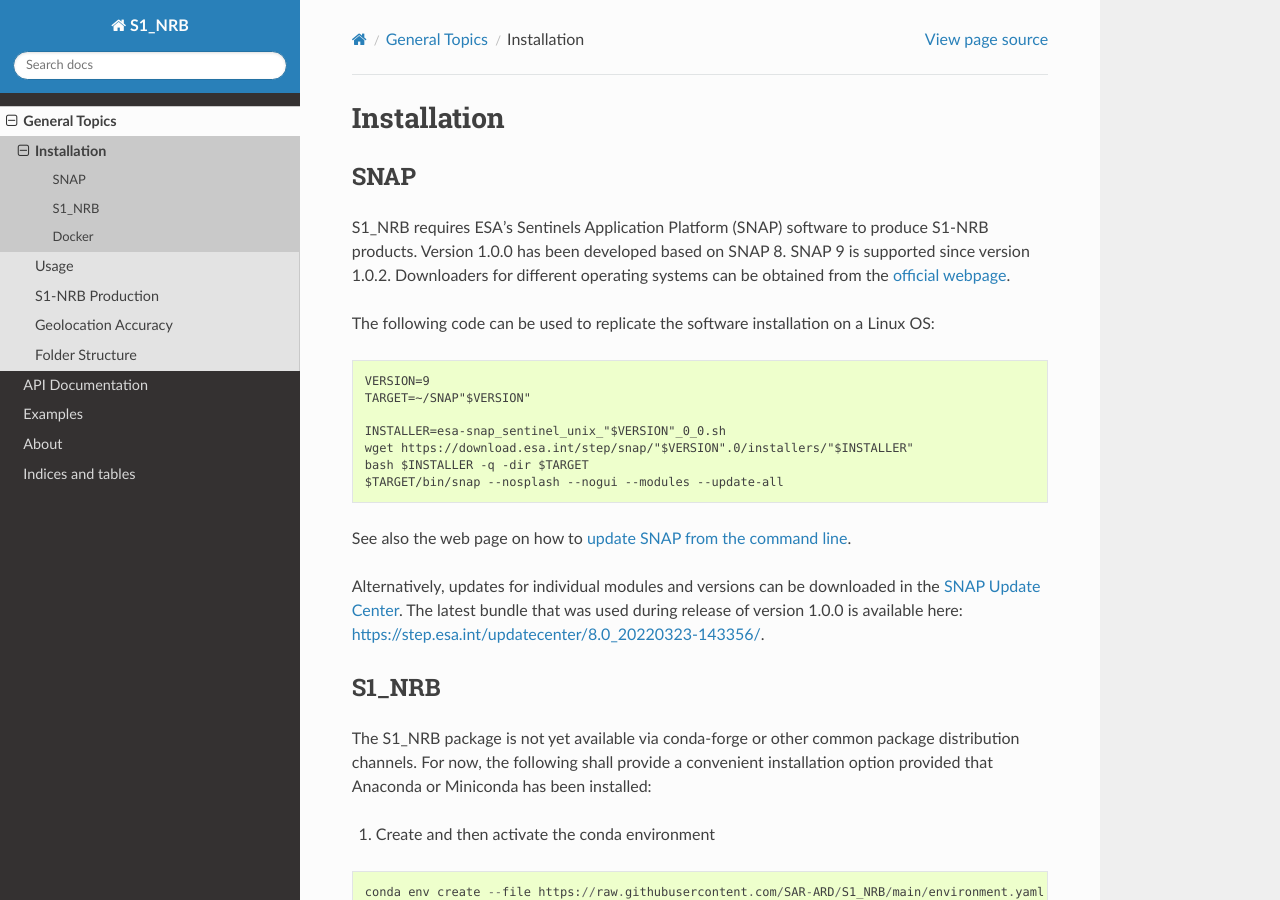
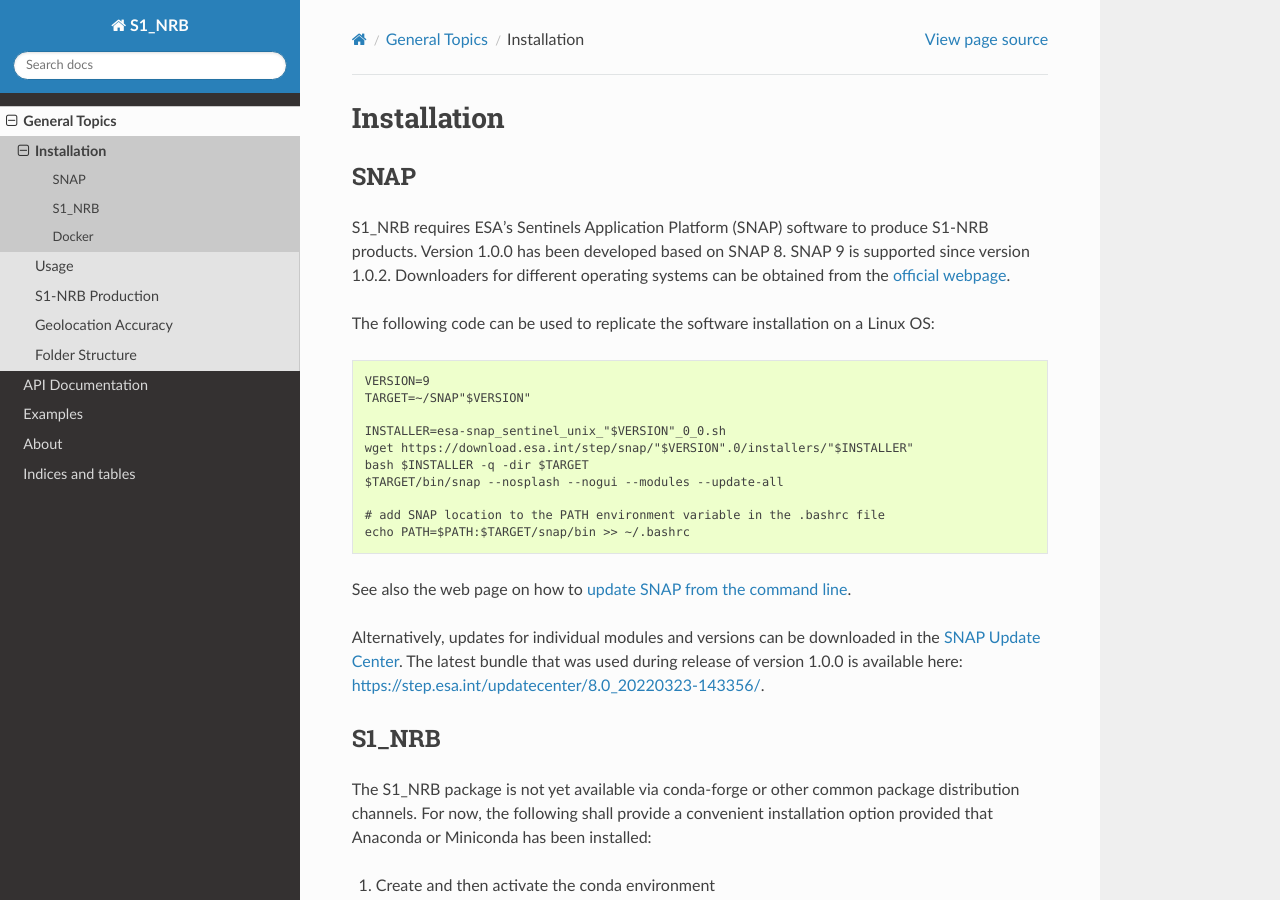
Before and after one commit to SAR-ARD/s1ard, a Sphinx documentation site: the page built from docs/general/installation.rst, in a window 1280 px wide and 900 px high. Built offline with Sphinx 7.4.7 and the Read the Docs theme 2.0.0, drawn with Linux system fonts in a browser that asks for light colours.

Commit message:
[docs] added .bashrc modification in installation instructions

```diff
--- a/docs/general/installation.rst
+++ b/docs/general/installation.rst
@@ -20,6 +20,9 @@
     wget https://download.esa.int/step/snap/"$VERSION".0/installers/"$INSTALLER"
     bash $INSTALLER -q -dir $TARGET
     $TARGET/bin/snap --nosplash --nogui --modules --update-all
+
+    # add SNAP location to the PATH environment variable in the .bashrc file
+    echo PATH=$PATH:$TARGET/snap/bin >> ~/.bashrc
 
 See also the web page on how to `update SNAP from the command line <https://senbox.atlassian.net/wiki/spaces/SNAP/pages/30539785/Update+SNAP+from+the+command+line>`_.
 
```
